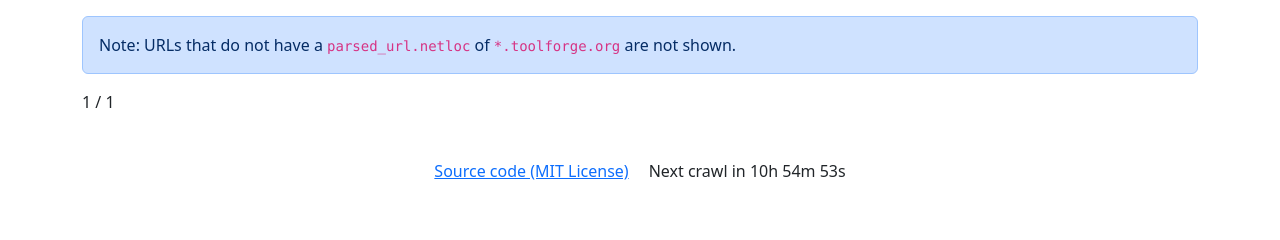
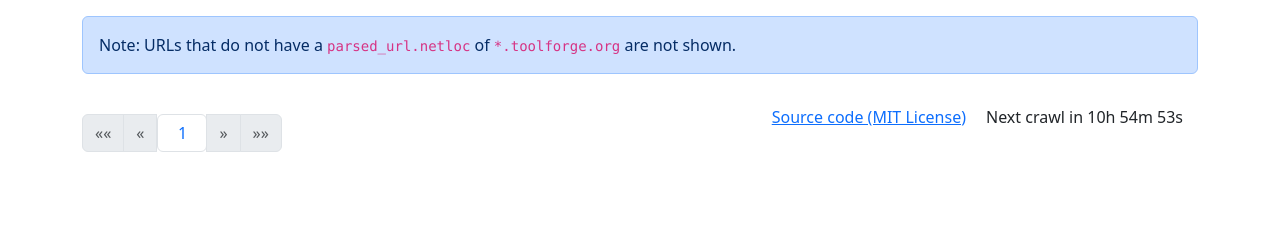
Before and after one commit to gopavasanth/ToolWatch, a Flask app: page /search in a window 1280 px wide. Shown: the part 264-504 px from the top of the page. Run offline with Flask 3, Linux system fonts and the light colour scheme; data that the repository does not hold is empty; some libraries are stand-ins or nearby versions.

Commit message:
Improved Pagination

```diff
--- a/templates/index.html
+++ b/templates/index.html
@@ -228,14 +228,78 @@
           justify-content: space-between;
         "
       >
-        <div>{{curr_page}} / {{total_pages}}</div>
-        <div>
-          {% if curr_page > 1 %}
-          <a href="{{ url_for('index', page=curr_page-1) }}">Previous</a>
-          {% endif %} {% if curr_page < total_pages %}
-          <a href="{{ url_for('index', page=curr_page+1) }}">Next</a>
-          {% endif %}
-        </div>
+<!-- Pagination -->
+<div class="d-flex justify-content-between align-items-center mt-4">
+
+  <nav aria-label="Page navigation">
+    <ul class="pagination">
+
+<!-- First Button -->
+{% if curr_page > 1 %}
+<li class="page-item">
+  <a class="page-link" href="{{ url_for('index', page=1) }}" aria-label="First">
+    <span aria-hidden="true">&laquo;&laquo;</span>
+    <!-- <span class="sr-only">First</span> -->
+  </a>
+</li>
+{% else %}
+<li class="page-item disabled">
+  <span class="page-link">&laquo;&laquo;</span>
+</li>
+{% endif %}
+
+<!-- Previous Button -->
+{% if curr_page > 1 %}
+<li class="page-item">
+  <a class="page-link" href="{{ url_for('index', page=curr_page-1) }}" aria-label="Previous">
+    <span aria-hidden="true">&laquo;</span>
+    <!-- <span class="sr-only">Previous</span> -->
+  </a>
+</li>
+{% else %}
+<li class="page-item disabled">
+  <span class="page-link">&laquo;</span>
+</li>
+{% endif %}
+
+<!-- Current Page Display -->
+<li class="page-item">
+<input
+  type="text"
+  class="form-control"
+  value="{{ curr_page }}"
+  readonly
+  style="width: 50px; text-align: center; color: #0d6efd;"
+/>
+</li>
+
+<!-- Next Button -->
+{% if curr_page < total_pages %}
+<li class="page-item">
+  <a class="page-link" href="{{ url_for('index', page=curr_page+1) }}" aria-label="Next">
+    <span aria-hidden="true">&raquo;</span>
+    <!-- <span class="sr-only">Next</span> -->
+  </a>
+</li>
+{% else %}
+<li class="page-item disabled">
+  <span class="page-link">&raquo;</span>
+</li>
+{% endif %}
+
+<!-- Last Button -->
+{% if curr_page < total_pages %}
+<li class="page-item">
+  <a class="page-link" href="{{ url_for('index', page=total_pages) }}" aria-label="Last">
+    <span aria-hidden="true">&raquo;&raquo;</span>
+    <!-- <span class="sr-only">Last</span> -->
+  </a>
+</li>
+{% else %}
+<li class="page-item disabled">
+  <span class="page-link">&raquo;&raquo;</span>
+</li>
+{% endif %}
       </div>
       <footer class="tool-footer">
         <a
```
